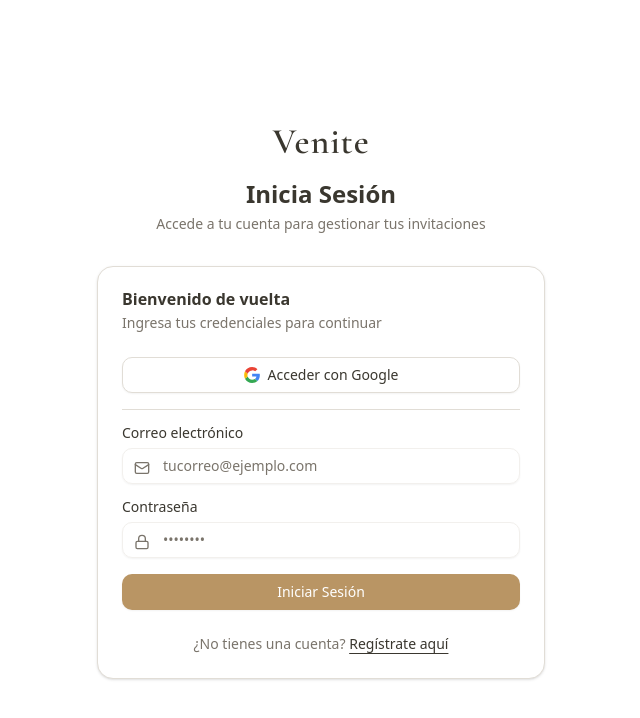
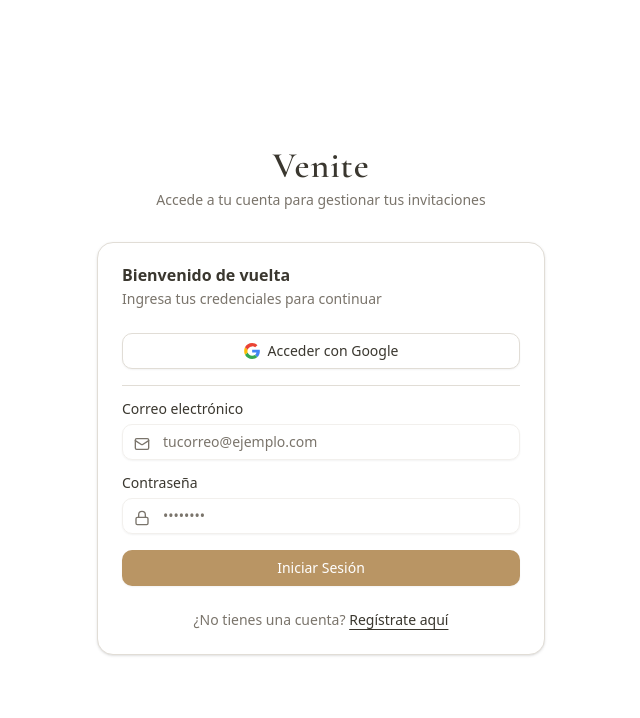
Before and after one commit to veniuy/frontend, a React (Vite) app: page /login in a window 1280 px wide. Shown: the top 718 px of the page, without its empty margins (319-959 px from the left). Built offline with nearby package versions, Linux system fonts and the light colour scheme; no server answers.

Commit message:
Update Login.jsx

```diff
--- a/src/pages/Login.jsx
+++ b/src/pages/Login.jsx
@@ -72,7 +72,6 @@ export function Login() {
         {/* Marca */}
         <div className="text-center">
           <div className="font-display text-4xl font-black tracking-wide text-foreground">Venite</div>
-          <h2 className="mt-4 text-2xl font-semibold text-foreground">Inicia Sesión</h2>
           <p className="mt-1 text-sm text-muted-foreground">
             Accede a tu cuenta para gestionar tus invitaciones
           </p>
```
